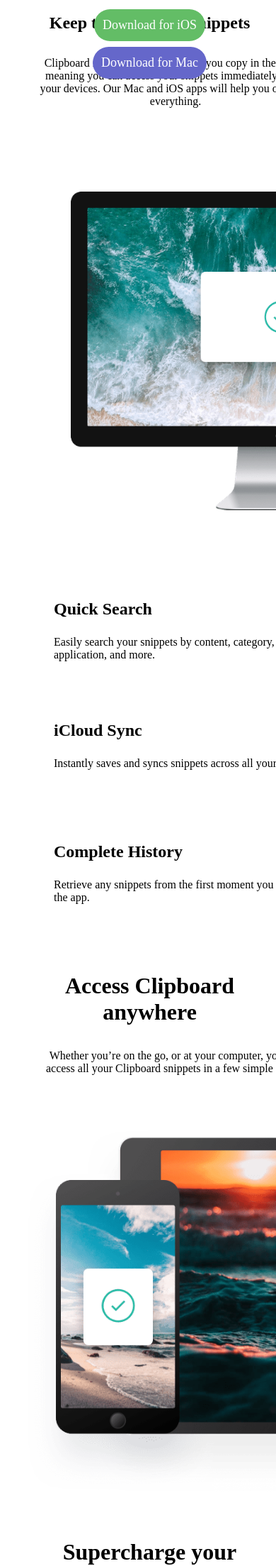
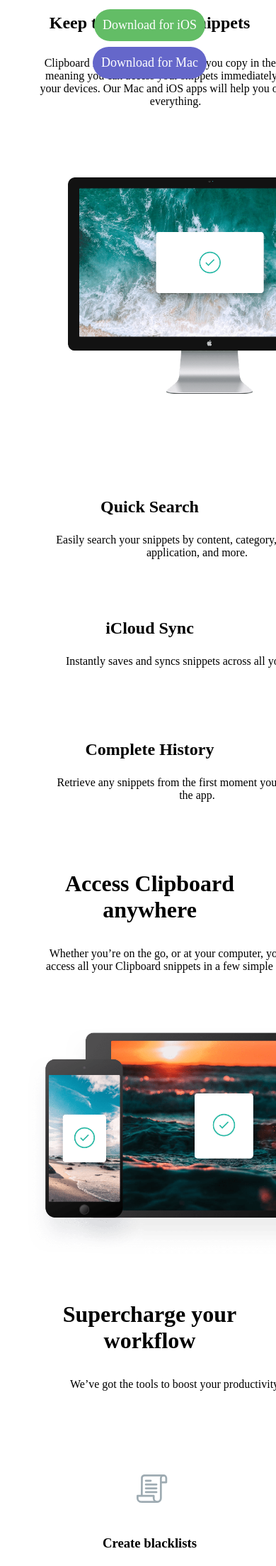
Before and after one commit to Flloriano/field-academy, a web app: file clipboard-landing-page/index.html in a window 390 px wide; the page is wider, and only the part inside the window is pictured. Shown: the part 464-2671 px from the top of that part at 71% size. Run offline with its HTML, style and script files only (its server is not run), Linux system fonts and the light colour scheme; some web fonts are replaced.

Commit message:
chore: alterações css

```diff
--- a/clipboard-landing-page/css/style.css
+++ b/clipboard-landing-page/css/style.css
@@ -175,6 +175,22 @@ div.container4 {
   footer {
     flex-direction: column;
   }
+
+  img.computer {
+    width: 400px;
+  }
+
+  img.devices {
+    width: 500px;
+  }
+
+  p.ptext2 {
+    text-align: center;
+  }
+
+  h2.headertext2 {
+    text-align: center;
+  }
 }
 
 h2.headertext2 {
@@ -215,20 +231,18 @@ img.lists {
 }
 
 img.computer {
-  position: relative;
   top: 20px;
-  max-width: 590px;
-  min-width: 50px;
-  /*width: 550px;*/
+  max-width: 550px;
+  margin-left: auto;
+  margin-right: auto;
   height: auto;
   padding: 30px;
-  justify-content: left;
+  justify-content: right;
 }
 
 img.devices {
   position: relative;
   max-width: 800px;
-  min-width: 90px;
   height: auto;
   display: block;
   margin-left: auto;
@@ -258,7 +272,9 @@ img.iconfooter {
 img.footer {
   height: 70px;
   width: 80px;
+  padding-left: 20px;
 }
+
 
 footer {
   display: flex;
@@ -271,6 +287,7 @@ footer {
   margin-left: auto;
   margin-top: auto;
   align-items: center;
+  padding: 10px;
 }
 
 div.imgfooter {
@@ -279,7 +296,6 @@ div.imgfooter {
   margin-left: 100px;
   justify-content: center;
   margin-top: 20px;
-
 }
 
 p.pfooter {
```
